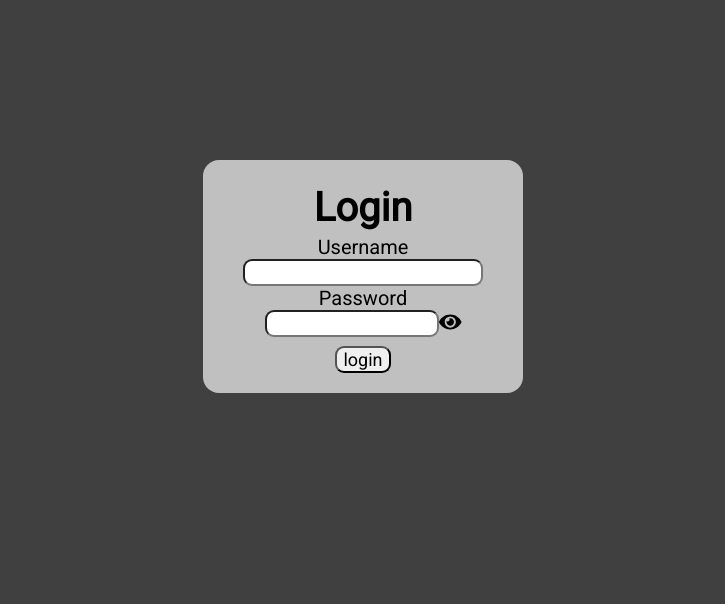
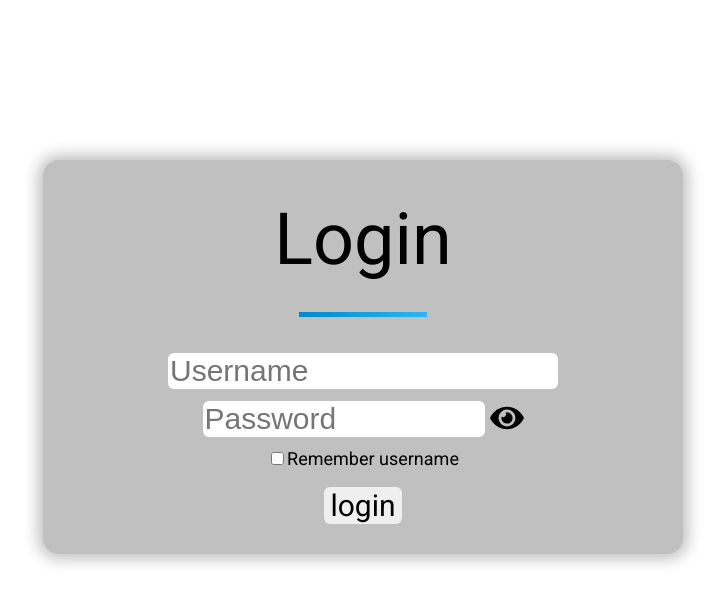
Before and after one commit to Capstone-Lads/diagramViewer-frontend, a React app: page / in a window 1280 px wide. Shown: the top 604 px of the page, without its empty margins (277-1002 px from the left). Built offline with nearby package versions, Linux system fonts and the light colour scheme.

Commit message:
design overhaul

```diff
--- a/components/App.js
+++ b/components/App.js
@@ -7,7 +7,6 @@ class App extends React.Component {
     super(props);
 
     this.state = {
-			darkMode: true,
       userIsLoggedIn: false,
       apiKey: null,
     }
@@ -26,7 +25,7 @@ class App extends React.Component {
     return (
       <div id="app" className={this.state.darkMode ? 'dark' : null}>
         {this.state.userIsLoggedIn ?
-          <div>TODO: App Component</div>
+          <h1>LOGIN SUCCESSFUL</h1>
           : <LoginForm callback={this.loginCallback} />
         }
       </div>
--- a/components/Login.js
+++ b/components/Login.js
@@ -1,18 +1,45 @@
 import React from 'react';
-import { FontAwesomeIcon } from '@fortawesome/react-fontawesome'
-import { faEye } from '@fortawesome/free-solid-svg-icons'
-import { faEyeSlash } from '@fortawesome/free-solid-svg-icons'
+import { FontAwesomeIcon } from '@fortawesome/react-fontawesome';
+import { faEye } from '@fortawesome/free-solid-svg-icons';
+import { faEyeSlash } from '@fortawesome/free-solid-svg-icons';
+import { faCircleNotch } from '@fortawesome/free-solid-svg-icons';
 const loginEndpoint = "http://141.216.25.181/rest-auth/login/";
+
+function setCookie(cname, cvalue, exdays) {
+	var d = new Date();
+	d.setTime(d.getTime() + (exdays * 24 * 60 * 60 * 1000));
+	var expires = "expires=" + d.toUTCString();
+	document.cookie = cname + "=" + cvalue + ";" + expires + ";path=/";
+}
+
+function getCookie(cname) {
+	var name = cname + "=";
+	var decodedCookie = decodeURIComponent(document.cookie);
+	var ca = decodedCookie.split(';');
+	for (var i = 0; i < ca.length; i++) {
+		var c = ca[i];
+		while (c.charAt(0) == ' ') {
+			c = c.substring(1);
+		}
+		if (c.indexOf(name) == 0) {
+			return c.substring(name.length, c.length);
+		}
+	}
+	return "";
+}
 
 class LoginForm extends React.Component {
 
 	constructor(props) {
 		super(props);
 
+		let cusername = getCookie("username");
 		this.state = {
-			username: "",
+			username: cusername,
 			password: "",
+			loading: false,
 			showPassword: false,
+			rememberUsername: Boolean(cusername),
 			badLogin: false,
 		}
 
@@ -23,6 +50,7 @@ class LoginForm extends React.Component {
 
 	handleSubmit(e) {
 		e.preventDefault();
+		this.setState({ loading: true });
 
 		let postData = {
 			username: this.state.username,
@@ -37,8 +65,12 @@ class LoginForm extends React.Component {
 			body: JSON.stringify(postData)
 		})
 			.then(res => {
+				this.setState({ loading: false });
 				if (res.status === 200) {
-					// we might want to look into browser cookies to remember login
+					if (rememberUsername) {
+						setCookie("username", this.state.username, 14);
+					}
+
 					this.setState({
 						username: "",
 						password: "",
@@ -60,7 +92,9 @@ class LoginForm extends React.Component {
 	}
 
 	handleChange(e) {
-		this.setState({ [e.target.name]: e.target.value });
+		const target = e.target;
+		const value = target.type === "checkbox" ? target.checked : target.value;
+		this.setState({ [target.name]: value });
 	}
 
 	togglePasswordVisibility(e) {
@@ -73,16 +107,33 @@ class LoginForm extends React.Component {
 			<div id="login-div">
 				<form id="login-form" onSubmit={this.handleSubmit}>
 					<h1>Login</h1>
-					<label htmlFor="username">Username</label>
+					<hr />
+					<input
+						onChange={this.handleChange}
+						value={this.state.username}
+						type="text"
+						size="20"
+						placeholder="Username"
+						id="username"
+						name="username">
+					</input>
 					<br />
-					<input onChange={this.handleChange} value={this.state.username} type="text" name="username" id="username"></input>
-					<br />
-					<label htmlFor="password">Password</label>
-					<br />
-					<input onChange={this.handleChange} value={this.state.password} type={this.state.showPassword ? "text" : "password"} name="password" id="password"></input>
+					<input
+						onChange={this.handleChange}
+						value={this.state.password}
+						type={this.state.showPassword ? "text" : "password"}
+						size="20"
+						placeholder="Password"
+						name="password"
+						id="password">
+					</input>
+
 					<FontAwesomeIcon id="toggle-password" onClick={this.togglePasswordVisibility} icon={this.state.showPassword ? faEyeSlash : faEye} />
 					<br />
-					<input type="submit" value="login"></input>
+					<input type="checkbox" id="rememberUsername" name="rememberUsername" checked={this.state.rememberUsername} onChange={this.handleChange}></input>
+					<label id="remember-label" htmlFor="rememberUsername">Remember username</label>
+					<br />
+					{this.state.loading ? <FontAwesomeIcon className="fa-spin" id="loading" icon={faCircleNotch} /> : <input type="submit" value="login"></input>}
 					{this.state.badLogin ? <p id="bad-login">Incorrect username or password</p> : null}
 				</form>
 			</div >
--- a/main.css
+++ b/main.css
@@ -5,7 +5,6 @@
 body {
   margin: 0px;
   font-family: 'Roboto', sans-serif;
-  background-color: #F0F0F0;
 }
 
 #root {
@@ -24,34 +23,57 @@ body {
   left: 0;
 }
 
-.dark {
-  background-color: #404040;
-}
-
 #login-div {
   background-color: #C0C0C0;
-  margin: 10em auto;
-  width: 20em;
+  margin: 10em auto 0 auto;
+  width: 40em;
   border-radius: 1em;
+  box-shadow: 0 0 15px 5px #C0C0C0;
 }
 
 #login-form {
   text-align: center;
   padding: 1em 0;
-  font-size: 20px;
+  font-size: 30px;
 }
 
 #login-form h1 {
+  font-weight: normal;
+  color: black;
   margin: .1em;
+  font-size: 72px;
+}
+
+#login-form hr {
+  width: 20%;
+  height: 5px;
+  background-image: linear-gradient(90deg, #0288D1, #29B6F6);
+  border: 0;
+  margin: 1em auto;
 }
 
 #login-form input {
-  border-radius: .5em;
+  font-size: 30px;
+  border-radius: .2em;
+  border: 0;
+}
+
+#remember-label {
   font-size: 18px;
 }
 
+#username {
+  margin: .2em 0;
+}
+
 #password {
-  width: 173.5px;
+  width: 282px;
+  margin: .2em 5px 0 0;
+}
+
+#toggle-password {
+  width: 34px;
+  font-size: 30px;
 }
 
 #login-form input[type=submit] {
```
